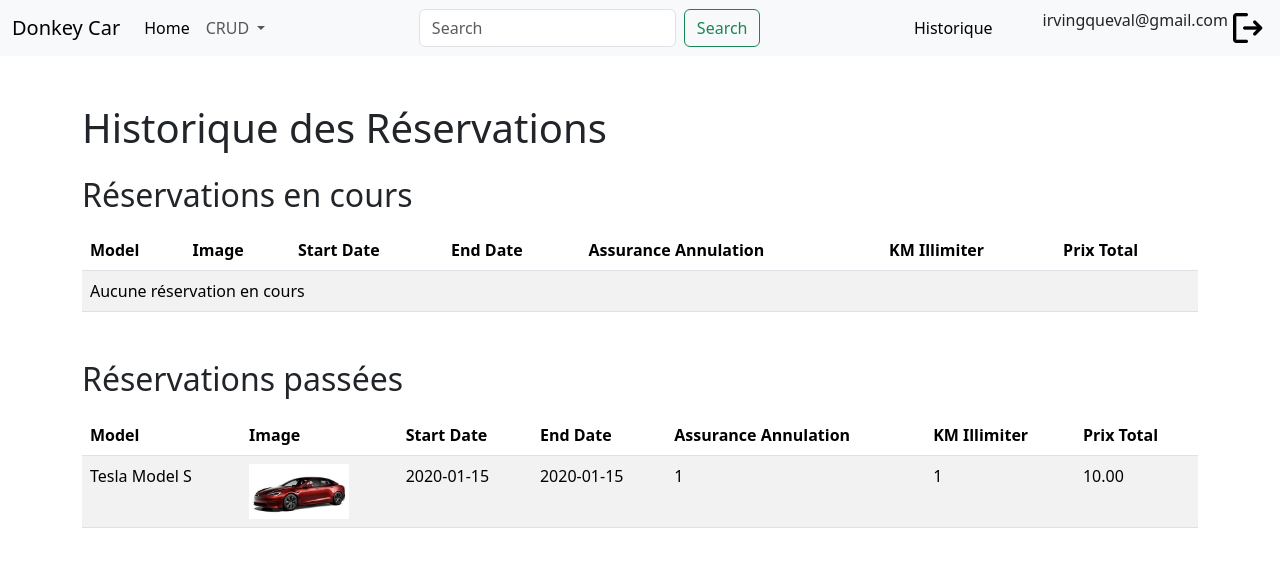
After one commit to irvingqueval/Projet_donkeyCar, a PHP site: page /historique.php in a window 1280 px wide. The commit adds this page. Shown: the top 567 px of the page. Run offline with PHP 8.4, Linux system fonts and the light colour scheme; a user stored in the database is signed in; data comes from the database, SQL or seed files in the repository; tables that the repository leaves empty hold one stand-in row (values such as "Sample post").

Commit message:
historique added

```diff
--- a/css/style.css
+++ b/css/style.css
@@ -2,3 +2,7 @@ a {
     text-decoration: none;
     color: black;
 }
+
+#historique {
+    padding-right: 50px;
+}
--- a/header.php
+++ b/header.php
@@ -19,14 +19,14 @@ $pdo = new \PDO(DSN, USER);
 <body>
   <nav class="navbar navbar-expand-lg bg-body-tertiary">
     <div class="container-fluid">
-      <a class="navbar-brand" href="index.php">Donkey Car</a>
+      <a class="navbar-brand" href="/index.php">Donkey Car</a>
       <button class="navbar-toggler" type="button" data-bs-toggle="collapse" data-bs-target="#navbarSupportedContent" aria-controls="navbarSupportedContent" aria-expanded="false" aria-label="Toggle navigation">
         <span class="navbar-toggler-icon"></span>
       </button>
       <div class="collapse navbar-collapse" id="navbarSupportedContent">
         <ul class="navbar-nav me-auto mb-2 mb-lg-0">
           <li class="nav-item">
-            <a class="nav-link active" aria-current="page" href="index.php">Home</a>
+            <a class="nav-link active" aria-current="page" href="/index.php">Home</a>
           </li>
           <li class="nav-item dropdown">
             <a class="nav-link dropdown-toggle" href="#" role="button" data-bs-toggle="dropdown" aria-expanded="false">
@@ -43,6 +43,11 @@ $pdo = new \PDO(DSN, USER);
           <input class="form-control me-2" type="search" placeholder="Search" aria-label="Search">
           <button class="btn btn-outline-success" type="submit">Search</button>
         </form>
+        <ul class="navbar-nav ms-auto mb-2 mb-lg-0">
+          <li class="nav-item">
+            <a id="historique" class="nav-link active" href="/historique.php">Historique</a>
+          </li>
+        </ul>
         <?php if (isset($_SESSION["userid"])) { ?>
           <p><?php echo $_SESSION["user_email"]; ?></p>
           <a class="nav-link" href="/authentification/logout.php">
--- /dev/null
+++ b/historique.php
@@ -0,0 +1,115 @@
+<?php
+require_once "header.php";
+
+// Check if the user is logged in and redirect to the login page if not
+if (empty($_SESSION['userid'])) {
+    header('Location: authentification/login.php');
+}
+
+$user_ID = $_SESSION['userid'];
+// Get the current date
+$current_date = date('Y-m-d');
+
+// Fetch current reservations
+$sql_current = "
+    SELECT
+        r.ID, v.model, v.image, r.start_date, r.end_date, r.assurance_annulation, r.km_illimiter, r.prix_total
+    FROM
+        Reservation r
+    JOIN
+        voiture v
+    ON
+        r.voiture_ID = v.id
+    WHERE
+        r.user_id = :user_ID AND r.end_date >= :current_date";
+$stmt_current = $pdo->prepare($sql_current);
+$stmt_current->execute(['user_ID' => $user_ID, 'current_date' => $current_date]);
+$current_reservations = $stmt_current->fetchAll();
+
+// Fetch past reservations
+$sql_past = "
+    SELECT
+        r.ID, v.model, v.image, r.start_date, r.end_date, r.assurance_annulation, r.km_illimiter, r.prix_total
+    FROM
+        Reservation r
+    JOIN
+        voiture v
+    ON
+        r.voiture_ID = v.id
+    WHERE
+        r.user_id = :user_ID AND r.end_date < :current_date";
+$stmt_past = $pdo->prepare($sql_past);
+$stmt_past->execute(['user_ID' => $user_ID, 'current_date' => $current_date]);
+$past_reservations = $stmt_past->fetchAll();
+?>
+
+<div class="container mt-5">
+    <h1 class="mb-4">Historique des Réservations</h1>
+    <h2 class="mb-3">Réservations en cours</h2>
+    <table class="table table-striped">
+        <thead class="thead-dark">
+            <tr>
+                <th>Model</th>
+                <th>Image</th>
+                <th>Start Date</th>
+                <th>End Date</th>
+                <th>Assurance Annulation</th>
+                <th>KM Illimiter</th>
+                <th>Prix Total</th>
+            </tr>
+        </thead>
+        <tbody>
+        <?php
+        if (count($current_reservations) > 0) {
+            foreach ($current_reservations as $row) {
+                echo "<tr>";
+                echo "<td>" . htmlspecialchars($row["model"]) . "</td>";
+                echo "<td><img src='" . htmlspecialchars($row["image"]) . "' alt='" . htmlspecialchars($row["model"]) . "' width='100'></td>";
+                echo "<td>" . htmlspecialchars($row["start_date"]) . "</td>";
+                echo "<td>" . htmlspecialchars($row["end_date"]) . "</td>";
+                echo "<td>" . htmlspecialchars($row["assurance_annulation"]) . "</td>";
+                echo "<td>" . htmlspecialchars($row["km_illimiter"]) . "</td>";
+                echo "<td>" . htmlspecialchars($row["prix_total"]) . "</td>";
+                echo "</tr>";
+            }
+        } else {
+            echo "<tr><td colspan='7'>Aucune réservation en cours</td></tr>";
+        }
+        ?>
+        </tbody>
+    </table>
+
+    <h2 class="mt-5 mb-3">Réservations passées</h2>
+    <table class="table table-striped">
+        <thead class="thead-dark">
+            <tr>
+                <th>Model</th>
+                <th>Image</th>
+                <th>Start Date</th>
+                <th>End Date</th>
+                <th>Assurance Annulation</th>
+                <th>KM Illimiter</th>
+                <th>Prix Total</th>
+            </tr>
+        </thead>
+        <tbody>
+        <?php
+        if (count($past_reservations) > 0) {
+            foreach ($past_reservations as $row) {
+                echo "<tr>";
+                echo "<td>" . htmlspecialchars($row["model"]) . "</td>";
+                echo "<td><img src='" . htmlspecialchars($row["image"]) . "' alt='" . htmlspecialchars($row["model"]) . "' width='100'></td>";
+                echo "<td>" . htmlspecialchars($row["start_date"]) . "</td>";
+                echo "<td>" . htmlspecialchars($row["end_date"]) . "</td>";
+                echo "<td>" . htmlspecialchars($row["assurance_annulation"]) . "</td>";
+                echo "<td>" . htmlspecialchars($row["km_illimiter"]) . "</td>";
+                echo "<td>" . htmlspecialchars($row["prix_total"]) . "</td>";
+                echo "</tr>";
+            }
+        } else {
+            echo "<tr><td colspan='7'>Aucune réservation passée</td></tr>";
+        }
+        ?>
+        </tbody>
+    </table>
+</div>
```
Also changed, not shown: reservation.php (+30 -28 lines), reservation_success.php (added, +17 -0 lines).
